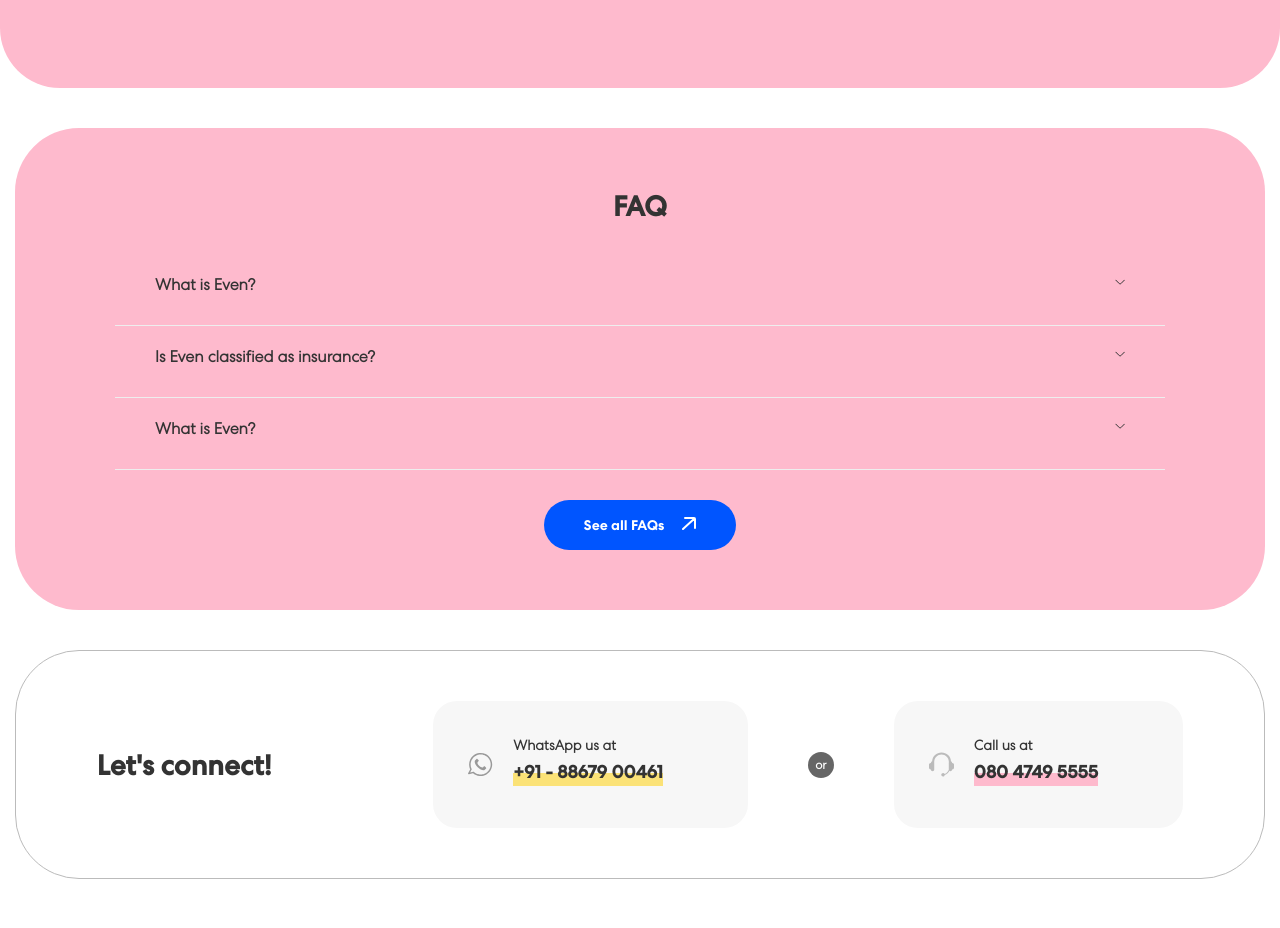
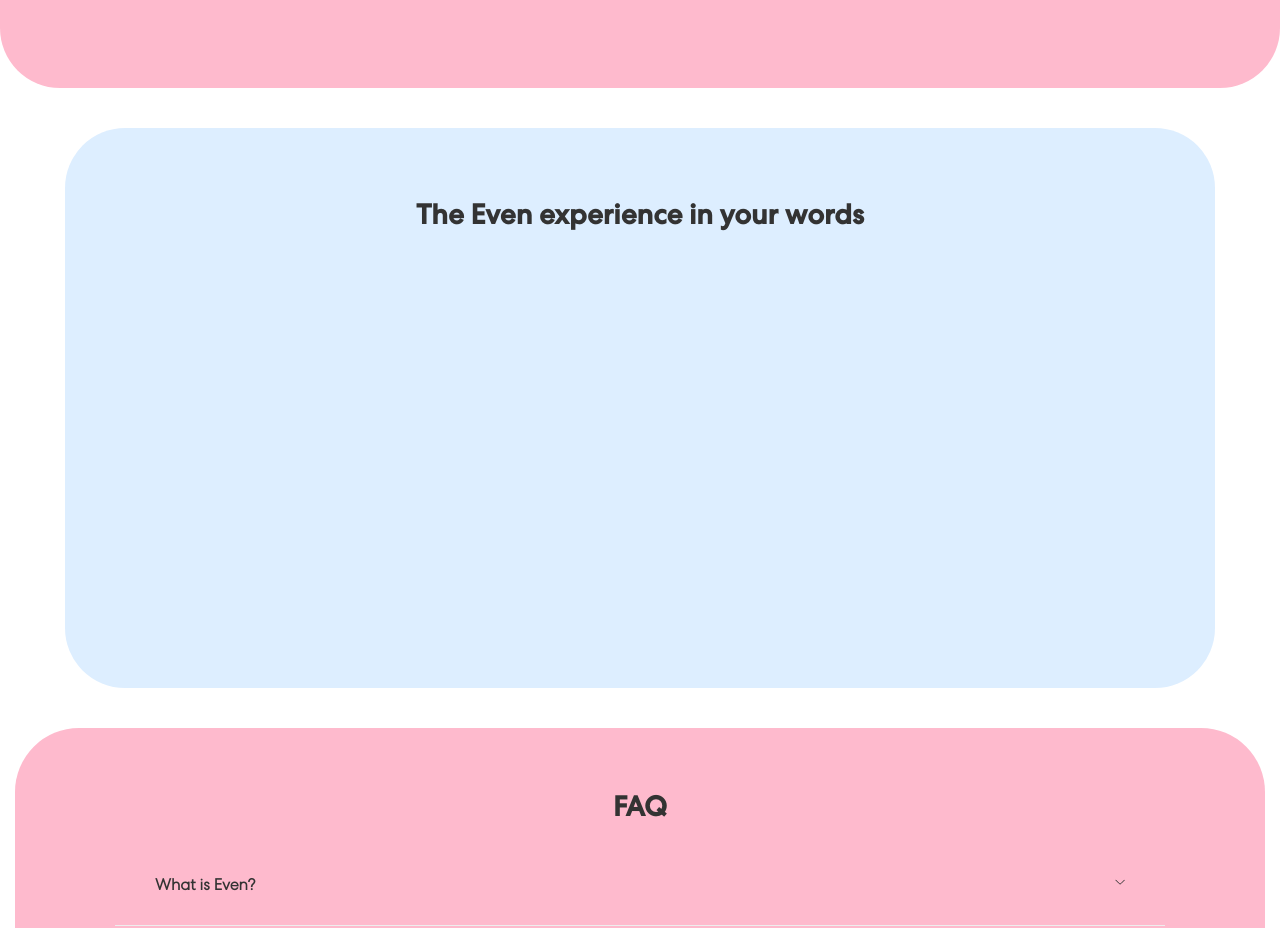
Before and after one commit to ManasChoudhary-01/EvenHealthcare-clone, a React (Vite) app: page / in a window 1280 px wide. Shown: the part 3400-4328 px from the top of the page. Built offline with nearby package versions, Linux system fonts and the light colour scheme.

Commit message:
feat: Add Experience component to Home page

```diff
--- /dev/null
+++ b/src/components/Home/Experience/Experience.jsx
@@ -0,0 +1,14 @@
+import React from "react";
+import styles from "./experience.module.scss";
+
+export default function Experience() {
+    return(
+        <div className={styles.experience}>
+            <div className={styles.wrapper}>
+                <div className={styles.top}>
+                    <h2>The Even experience in your words</h2>
+                </div>
+            </div>
+        </div>
+    )
+}
--- /dev/null
+++ b/src/components/Home/Experience/experience.module.scss
@@ -0,0 +1,33 @@
+.experience {
+    width: 100%;
+    height: fit-content;
+    margin-top: 40px;
+    margin-bottom: 40px;
+    display: flex;
+    justify-content: center;
+
+    .wrapper {
+        height: 560px;
+        width: 1150px;
+        background: #def;
+        border-radius: 60px;
+        padding: 68px 0 56px;
+        display: flex;
+        flex-direction: column;
+        align-items: center;
+
+        .top {
+            h2 {
+                font-weight: 700;
+                color: #333;
+                font-size: 28px;
+                font-family: "Centra Medium";
+                text-align: center;
+                margin-bottom: 50px;
+            }
+
+        }
+
+
+    }
+}
--- a/src/components/Home/Home.jsx
+++ b/src/components/Home/Home.jsx
@@ -6,6 +6,7 @@
 import Plans from "./Plans/Plans";
 import Features from "./Features/Features";
 import Network from "./Network/Network";
+import Experience from "./Experience/Experience";
 import FAQ from "./FAQ/FAQ";
 import Connect from "./Connect/Connect";
 import Footer from "../Footer/Footer";
@@ -20,6 +21,7 @@
       <Plans />
       <Features />
       <Network />
+      <Experience />
       <FAQ />
       <Connect />
       <Footer />
```
